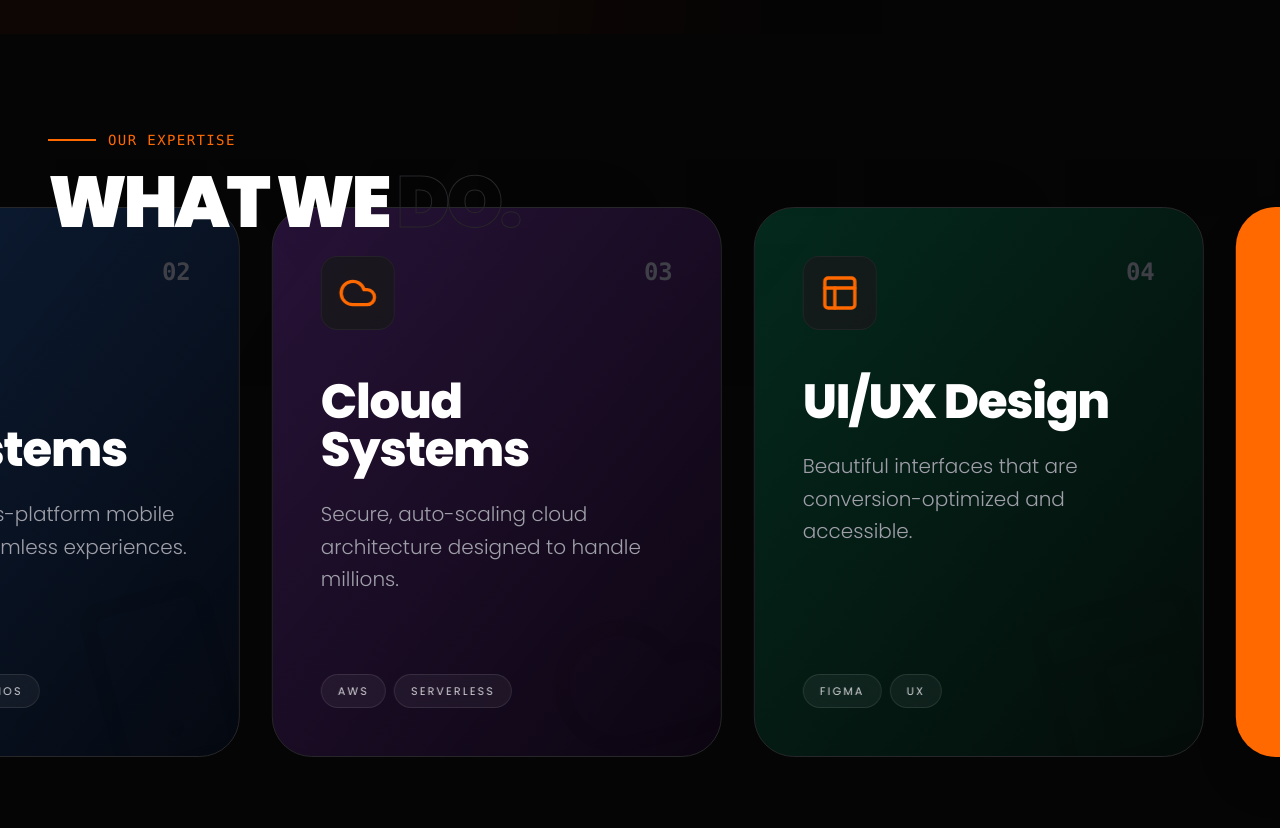
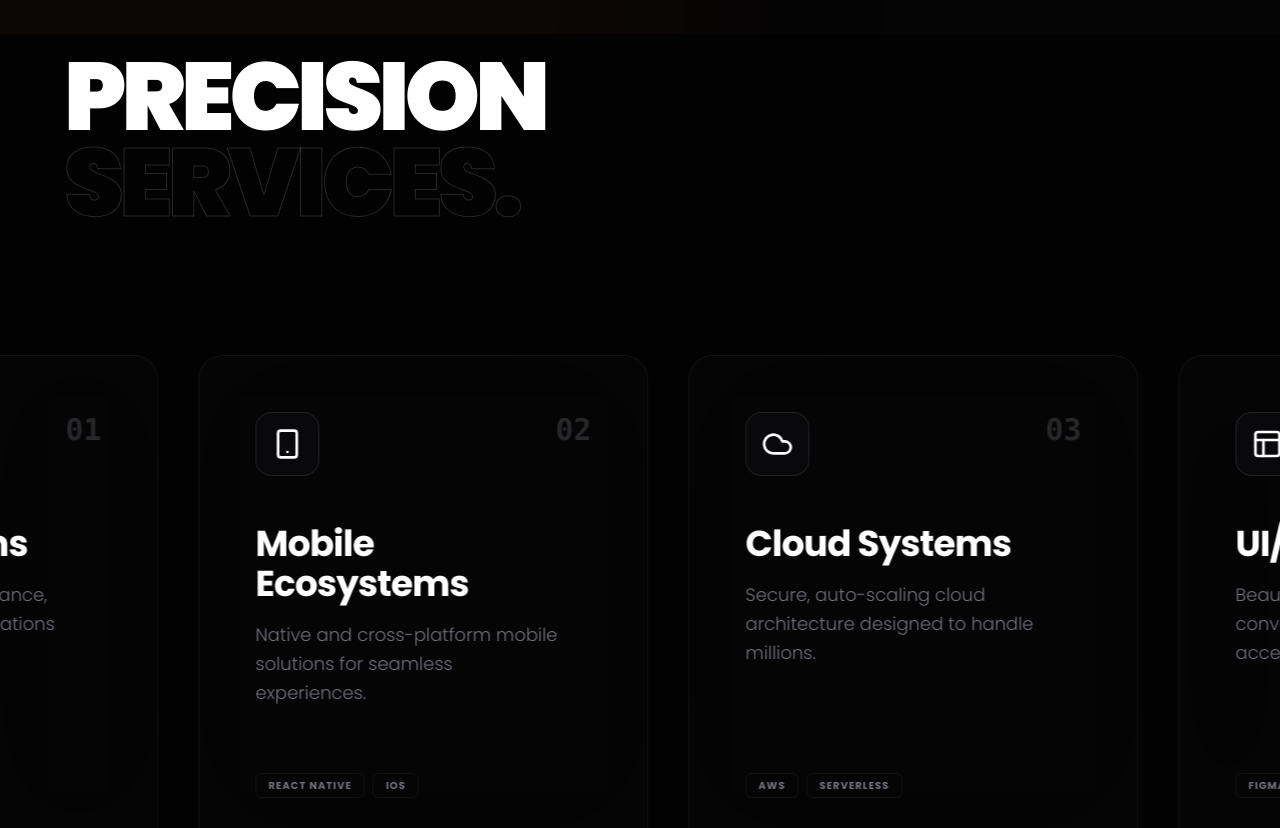
Before and after one commit to CodeWildTech/codewildwebsite, a Next.js app: page / in a window 1280 px wide. Shown: the part 4545-5373 px from the top of the page. Built offline with nearby package versions, Linux system fonts and the light colour scheme.

Commit message:
services section updated

```diff
--- a/src/components/sections/ServicesSection.jsx
+++ b/src/components/sections/ServicesSection.jsx
@@ -1,39 +1,39 @@
 'use client';
 import React, { useRef, useEffect, useState } from 'react';
-import { motion, useScroll, useTransform } from 'framer-motion';
-import { ArrowUpRight, Globe, Smartphone, Cloud, Layout, Zap } from 'lucide-react';
+import { motion, useScroll, useTransform, useSpring } from 'framer-motion';
+import { ArrowUpRight, Globe, Smartphone, Cloud, Layout, Zap, Plus } from 'lucide-react';
 
 const services = [
   {
     id: '01',
     title: 'Web Platforms',
     desc: 'Architecting high-performance, SEO-optimized web applications using Next.js.',
-    icon: <Globe size={40} />,
-    color: 'from-orange-500/20 to-orange-600/5',
+    icon: <Globe size={32} />,
+    color: 'hover:border-orange-500/50',
     tags: ['SaaS', 'Next.js']
   },
   {
     id: '02',
     title: 'Mobile Ecosystems',
     desc: 'Native and cross-platform mobile solutions for seamless experiences.',
-    icon: <Smartphone size={40} />,
-    color: 'from-blue-500/20 to-blue-600/5',
+    icon: <Smartphone size={32} />,
+    color: 'hover:border-blue-500/50',
     tags: ['React Native', 'iOS']
   },
   {
     id: '03',
     title: 'Cloud Systems',
     desc: 'Secure, auto-scaling cloud architecture designed to handle millions.',
-    icon: <Cloud size={40} />,
-    color: 'from-purple-500/20 to-purple-600/5',
+    icon: <Cloud size={32} />,
+    color: 'hover:border-purple-500/50',
     tags: ['AWS', 'Serverless']
   },
   {
     id: '04',
     title: 'UI/UX Design',
     desc: 'Beautiful interfaces that are conversion-optimized and accessible.',
-    icon: <Layout size={40} />,
-    color: 'from-emerald-500/20 to-emerald-600/5',
+    icon: <Layout size={32} />,
+    color: 'hover:border-emerald-500/50',
     tags: ['Figma', 'UX']
   }
 ];
@@ -42,7 +42,6 @@ const HorizontalServices = () => {
   const targetRef = useRef(null);
   const [isMobile, setIsMobile] = useState(false);
 
-  // Check screen size for responsiveness
   useEffect(() => {
     const checkMobile = () => setIsMobile(window.innerWidth < 768);
     checkMobile();
@@ -54,59 +53,64 @@ const HorizontalServices = () => {
     target: targetRef,
   });
 
-  // Mobile-la cards konjam chinathaa irukkum, so range adjust panrom
-  // Desktop: move -70%, Mobile: move -82% (to accommodate CTA card)
-  const x = useTransform(
+  // Smoother scroll transition
+  const xTranslate = useTransform(
     scrollYProgress,
     [0, 1],
-    ["0%", isMobile ? "-82%" : "-70%"]
+    ["0%", isMobile ? "-85%" : "-65%"]
   );
 
+  const x = useSpring(xTranslate, { stiffness: 100, damping: 20 });
+
   return (
-    <section id="services" ref={targetRef} className="relative h-[400vh] bg-[#050505]">
-      {/* Sticky Container - Intha container thaan screen-la lock aagi nikkum */}
-      <div className="sticky top-0 flex h-screen items-center overflow-hidden">
+    <section id="services" ref={targetRef} className="relative h-[400vh] bg-[#020202]">
+      {/* Sticky Container */}
+      <div className="sticky top-0 flex h-screen flex-col justify-center overflow-hidden">
 
-        {/* Background Watermark */}
-        <div className="absolute top-20 left-10 opacity-[0.02] select-none pointer-events-none">
-          <h2 className="text-[25vw] font-black leading-none uppercase">Expertise</h2>
-        </div>
+        {/* --- HEADER SECTION --- */}
+        {/* Increased top padding and clear separation from the cards */}
+        <div className="container mx-auto px-8 md:px-16 mb-20 md:mb-32">
+          <motion.div
+            initial={{ opacity: 0, y: 20 }}
+            whileInView={{ opacity: 1, y: 0 }}
+            className="flex items-center gap-3 mb-6"
+          >
+            <Plus size={14} className="text-orange-500" />
+            <span className="text-orange-500 font-mono tracking-[0.3em] text-[10px] md:text-xs uppercase font-bold">
+              Engineering Expertise
+            </span>
+          </motion.div>
 
-        {/* Title Section */}
-        <div className="flex flex-col px-8 md:px-12 absolute top-16 md:top-24 z-30">
-          <motion.div
-            initial={{ opacity: 0, x: -20 }}
-            whileInView={{ opacity: 1, x: 0 }}
-            className="flex items-center gap-3"
-          >
-            <div className="w-8 md:w-12 h-[2px] bg-orange-500" />
-            <span className="text-orange-500 font-mono tracking-widest text-[10px] md:text-sm uppercase">Our Expertise</span>
-          </motion.div>
-          <h3 className="text-4xl md:text-7xl font-black text-white mt-2 md:mt-4 tracking-tighter">
-            WHAT WE <span className="text-zinc-800 outline-text">DO.</span>
+          <h3 className="text-5xl md:text-8xl font-black text-white tracking-tighter leading-[0.9]">
+            PRECISION <br />
+            <span className="text-zinc-900 outline-text">SERVICES.</span>
           </h3>
         </div>
 
-        {/* Horizontal Track */}
-        <motion.div style={{ x }} className="flex gap-4 md:gap-8 px-8 md:px-12 mt-16 md:mt-24">
+        {/* --- HORIZONTAL TRACK --- */}
+        <motion.div style={{ x }} className="flex gap-6 md:gap-10 px-8 md:px-16">
           {services.map((service) => (
             <ServiceCard key={service.id} service={service} isMobile={isMobile} />
           ))}
 
-          {/* Last CTA Card */}
-          <div className="flex-shrink-0 w-[300px] md:w-[450px] h-[450px] md:h-[550px] flex flex-col justify-center items-center bg-orange-500 rounded-[2.5rem] p-10 text-black text-center group cursor-pointer shadow-2xl">
-            <Zap size={60} className="mb-6 animate-pulse" />
-            <h2 className="text-3xl md:text-5xl font-black leading-tight mb-8 uppercase italic">Ready to <br /> scale?</h2>
-            <button className="bg-black text-white px-8 py-4 rounded-full font-bold flex items-center gap-2 group-hover:scale-110 transition-transform">
-              Let's Talk <ArrowUpRight size={22} />
-            </button>
+          {/* Last CTA Card - Minimalist Version */}
+          <div className="flex-shrink-0 w-[300px] md:w-[450px] h-[400px] md:h-[500px] flex flex-col justify-between bg-orange-500 rounded-3xl p-10 md:p-14 group cursor-pointer shadow-2xl transition-transform duration-500 hover:scale-[0.98]">
+            <Zap size={40} className="text-black" />
+            <div>
+              <h2 className="text-4xl md:text-6xl font-black leading-none mb-6 text-black tracking-tighter uppercase">
+                READY TO <br /> SCALE?
+              </h2>
+              <button className="bg-black text-white px-8 py-4 rounded-full font-bold flex items-center gap-2 transition-all hover:gap-4">
+                Let's Talk <ArrowUpRight size={20} />
+              </button>
+            </div>
           </div>
         </motion.div>
       </div>
 
       <style jsx>{`
         .outline-text {
-          -webkit-text-stroke: 1px #27272a;
+          -webkit-text-stroke: 1px rgba(255,255,255,0.15);
           color: transparent;
         }
       `}</style>
@@ -116,33 +120,38 @@ const HorizontalServices = () => {
 
 const ServiceCard = ({ service, isMobile }) => {
   return (
-    <div className={`relative flex-shrink-0 ${isMobile ? 'w-[300px] h-[450px]' : 'w-[450px] h-[550px]'} overflow-hidden rounded-[2.5rem] border border-zinc-800 bg-gradient-to-br ${service.color} p-8 md:p-12 flex flex-col justify-between group hover:border-zinc-500 transition-all duration-500`}>
+    <div className={`relative flex-shrink-0 ${isMobile ? 'w-[320px] h-[400px]' : 'w-[450px] h-[500px]'}
+      overflow-hidden rounded-3xl border border-white/5 bg-zinc-900/20 backdrop-blur-3xl
+      p-10 md:p-14 flex flex-col justify-between group transition-all duration-700 ${service.color}`}>
+
       <div className="relative z-10">
-        <div className="flex justify-between items-start">
-          <div className="p-3 md:p-4 bg-zinc-900/80 rounded-2xl text-orange-500 border border-white/5 backdrop-blur-sm">
+        <div className="flex justify-between items-start mb-12">
+          <div className="w-16 h-16 flex items-center justify-center bg-zinc-950 rounded-2xl text-white border border-white/10 group-hover:text-orange-500 group-hover:border-orange-500/50 transition-all duration-500">
             {service.icon}
           </div>
-          <span className="font-mono text-zinc-700 text-xl md:text-2xl font-bold">{service.id}</span>
+          <span className="font-mono text-zinc-800 text-3xl font-black transition-colors group-hover:text-orange-500/20">
+            {service.id}
+          </span>
         </div>
 
-        <h3 className="text-3xl md:text-5xl font-extrabold text-white mt-8 md:mt-12 tracking-tight leading-none">{service.title}</h3>
-        <p className="text-zinc-400 mt-4 md:mt-6 text-base md:text-xl font-light leading-relaxed">
+        <h3 className="text-3xl md:text-4xl font-bold text-white mb-4 tracking-tight">
+          {service.title}
+        </h3>
+        <p className="text-zinc-500 text-sm md:text-lg font-light leading-relaxed max-w-[90%] group-hover:text-zinc-300 transition-colors">
           {service.desc}
         </p>
       </div>
 
-      <div className="relative z-10 flex flex-wrap gap-2 mt-4">
+      <div className="relative z-10 flex flex-wrap gap-2">
         {service.tags.map(tag => (
-          <span key={tag} className="text-[9px] md:text-[11px] uppercase tracking-[0.2em] bg-white/5 text-zinc-300 px-4 py-2 rounded-full border border-white/10 backdrop-blur-md">
+          <span key={tag} className="text-[10px] uppercase tracking-widest font-bold text-zinc-500 border border-white/5 px-3 py-1 rounded-md group-hover:border-orange-500/20 group-hover:text-zinc-400 transition-all">
             {tag}
           </span>
         ))}
       </div>
 
-      {/* Background Icon Detail */}
-      <div className="absolute -bottom-6 -right-6 opacity-[0.05] group-hover:opacity-[0.15] transition-opacity duration-700 rotate-[-15deg]">
-        {React.cloneElement(service.icon, { size: 200 })}
-      </div>
+      {/* Subtle Glow Effect */}
+      <div className="absolute inset-0 bg-gradient-to-br from-white/[0.02] to-transparent opacity-0 group-hover:opacity-100 transition-opacity duration-700" />
     </div>
   );
 };
```
